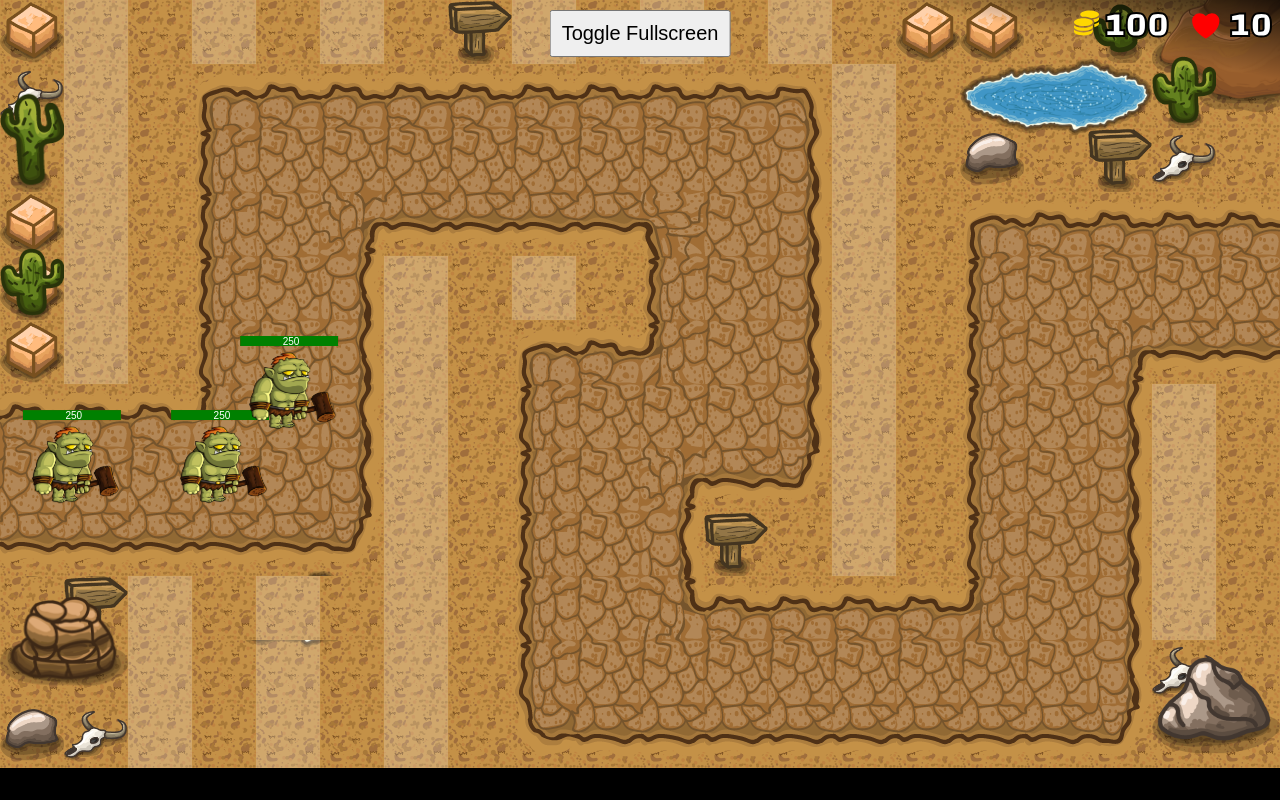
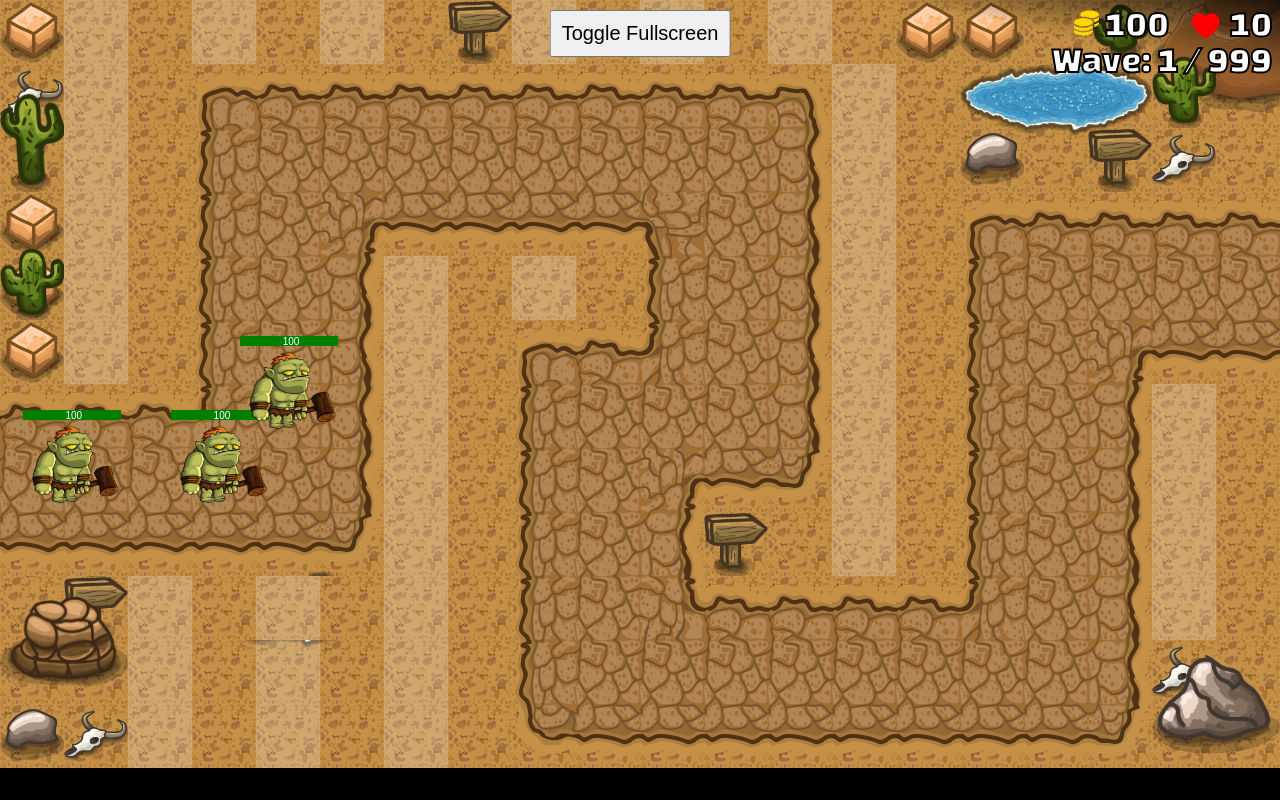
Before and after one commit to VolodymyrShavel/towerDefence, a plain HTML site: page index.html in a window 1280 px wide. Drawn offline with Linux system fonts and the light colour scheme.

Commit message:
added Waves 1/***

```diff
--- a/game/classes/Enemy.js
+++ b/game/classes/Enemy.js
@@ -1,10 +1,10 @@
 class Enemy extends Sprite {
-   constructor({position = {x: 0, y: 0}}) {
+   constructor({position = {x: 0, y: 0}}, health = 100) {
       super({
          position,
          imageSrc: './img/orc.png',
          frames: {max: 7},
-         health: 100,
+         health,
       });
       this.position = position;
       this.width = 100;
@@ -15,7 +15,6 @@ class Enemy extends Sprite {
          y: this.position.y + this.height / 2,
       };
       this.radius = 50;
-      this.health;
       this.healthLine = this.health;
       this.velocity = {
          x: 0,
--- a/game/classes/Sprite.js
+++ b/game/classes/Sprite.js
@@ -4,7 +4,7 @@ class Sprite {
       imageSrc,
       frames = {max: 1},
       offset = {x: 0, y: 0},
-      health = 0,
+      health,
    }) {
       this.position = position;
       this.image = new Image();
--- a/game/index.js
+++ b/game/index.js
@@ -53,20 +53,16 @@ function toggleFullScreen() {
 fullScreenButton.addEventListener('click', toggleFullScreen);
 
 const enemies = [];
-function spawnEnemies(spawnCount, enemyHp) {
+function spawnEnemies(spawnCount, enemyHp = 0) {
    for (let i = 1; i < spawnCount + 1; i++) {
       const xOffset = i * 150;
       let newEnemy = new Enemy({
          position: {x: waypoints[0].x - xOffset, y: waypoints[0].y},
+         health: 200,
       });
       // newEnemy = newEnemy = {health: 50};
-      let addHP = 150;
-      newEnemy.healthLine += addHP;
-      newEnemy.health += addHP;
-      // const enemyHp = newEnemy.health+50
-      // const empEnemy = newEnemy
-      // let nextWaveEnemies = newEnemy.health + 50;
-      // let next = (newEnemy.health += 50);
+      newEnemy.healthLine += enemyHp;
+      newEnemy.health += enemyHp;
       enemies.push(newEnemy);
    }
 }
@@ -74,7 +70,8 @@ function spawnEnemies(spawnCount, enemyHp) {
 const buildings = [];
 let activeTile = undefined;
 let enemyCount = 3;
-let hp = 100;
+let wave = 1;
+let hp = 150;
 let hearts = 10;
 let coins = 100;
 let health = 100;
@@ -115,10 +112,16 @@ function animate() {
       }
    }
 
+   // document.querySelector('#wave').innerHTML = `Wave: ${wave} / 10`;
+
    // Track total amount of enemies
    if (enemies.length === 0) {
       enemyCount += 2;
       // enemies.nextWave();
+      wave += 1;
+      document.querySelector('#wave').innerHTML = `Wave: ${wave} / 999`;
+      // Enemy.health += hp;
+      // console.log(new Enemy());
       spawnEnemies(enemyCount);
    }
 
--- a/index.html
+++ b/index.html
@@ -93,6 +93,21 @@
                <div id="hearts">10</div>
             </div>
          </div>
+         <div
+            id="wave"
+            style="
+               position: absolute;
+               top: 40px;
+               right: 8px;
+               font-size: 36px;
+               color: white;
+               -webkit-text-stroke: 2px black;
+               display: flex;
+               align-items: center;
+            "
+         >
+            Wave: 1 / 999
+         </div>
          <button id="fullScreenButton">Toggle Fullscreen</button>
       </div>
       <script src="./game/placementTilesData.js"></script>
```
